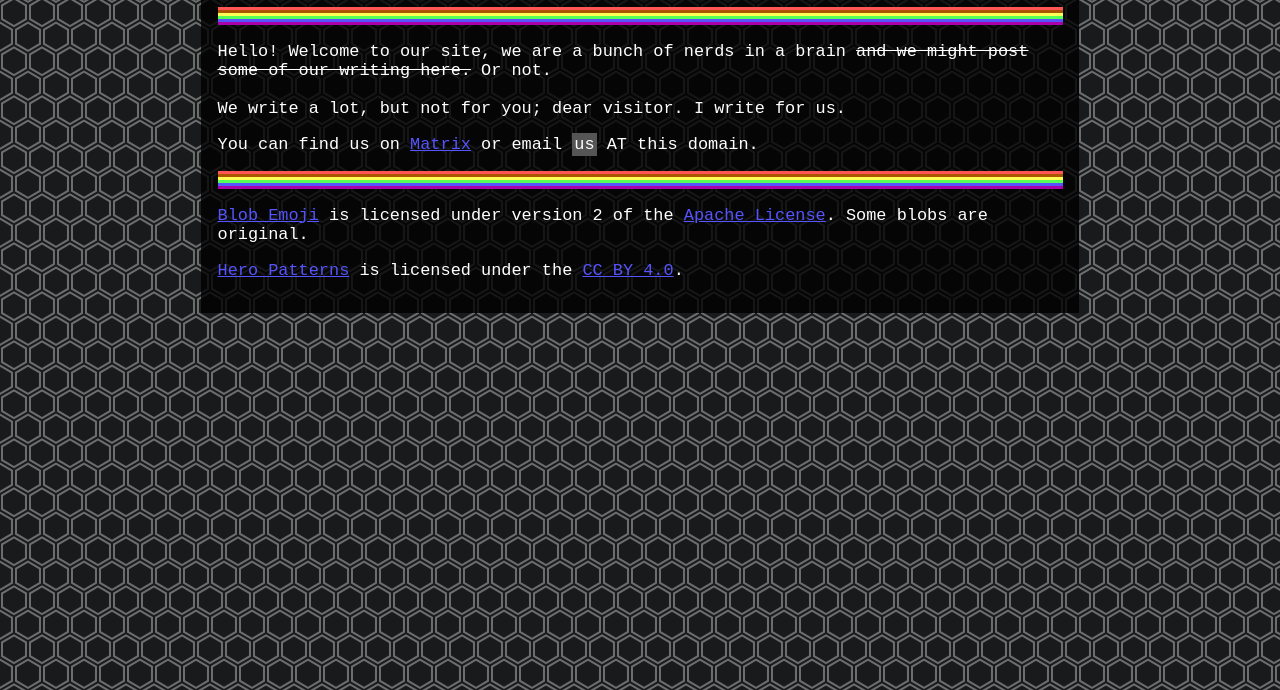
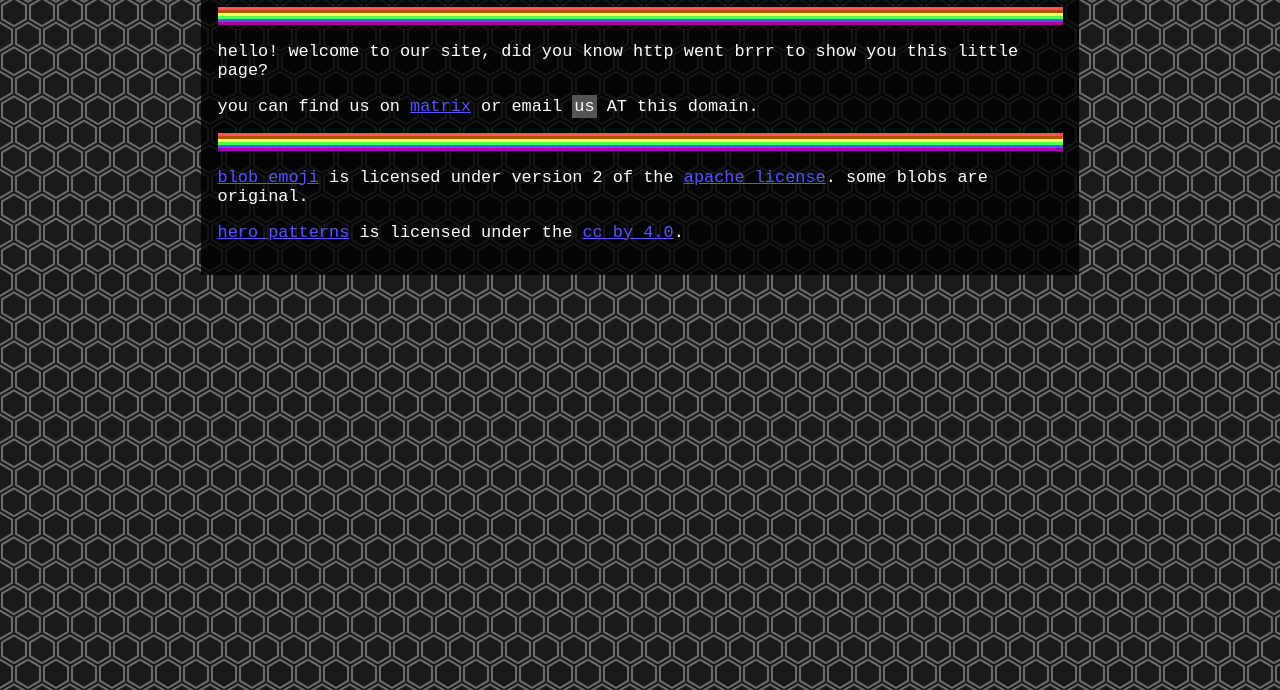
Before and after one commit to ckiee/ckiesite-static, a plain HTML site: page public/index.html in a window 1280 px wide. Shown: the part 110-800 px from the top of the page. Drawn offline with Linux system fonts and the light colour scheme.

Commit message:
eh let's get boring

```diff
--- a/public/index.html
+++ b/public/index.html
@@ -20,7 +20,7 @@
   <body>
     <header>
       <h1>
-        Cooookieesss <img src="/favicon-128x128.png" class="blob-inline" />
+        cooookieesss <img src="/favicon-128x128.png" class="blob-inline" />
       </h1>
     </header>
     <!-- <div id="colortest">
@@ -43,31 +43,25 @@
          </div> -->
     <hr />
     <p>
-      Hello! Welcome to our site, we are a bunch of nerds
-      in a brain <del>and we might post some of our writing here.</del>
-      Or not.
-      <br>
-      <br>
-      We write a lot, but not for you; dear visitor. I write for us.
-    </p>
+      hello! welcome to our site, did you know http went brrr to show you this little page?</p>
     <p>
-      You can find us on
-      <a href="https://matrix.to/#/@ckie:ckie.dev" target="_blank">Matrix</a> or email
+      you can find us on
+      <a href="https://matrix.to/#/@ckie:ckie.dev" target="_blank">matrix</a> or email
       <code>us</code> AT this domain.
     </p>
     <hr />
     <footer>
       <p>
-        <a href="https://blobs.gg/">Blob Emoji</a> is licensed under version 2
+        <a href="https://blobs.gg/">blob emoji</a> is licensed under version 2
         of the
         <a href="https://www.apache.org/licenses/LICENSE-2.0.html"
-          >Apache License</a
-        >. Some blobs are original.
+          >apache license</a
+        >. some blobs are original.
       </p>
       <p>
-        <a href="https://www.heropatterns.com/">Hero Patterns</a> is licensed
+        <a href="https://www.heropatterns.com/">hero patterns</a> is licensed
         under the
-        <a href="https://creativecommons.org/licenses/by/4.0/">CC BY 4.0</a>.
+        <a href="https://creativecommons.org/licenses/by/4.0/">cc by 4.0</a>.
       </p>
     </footer>
   </body>
```
